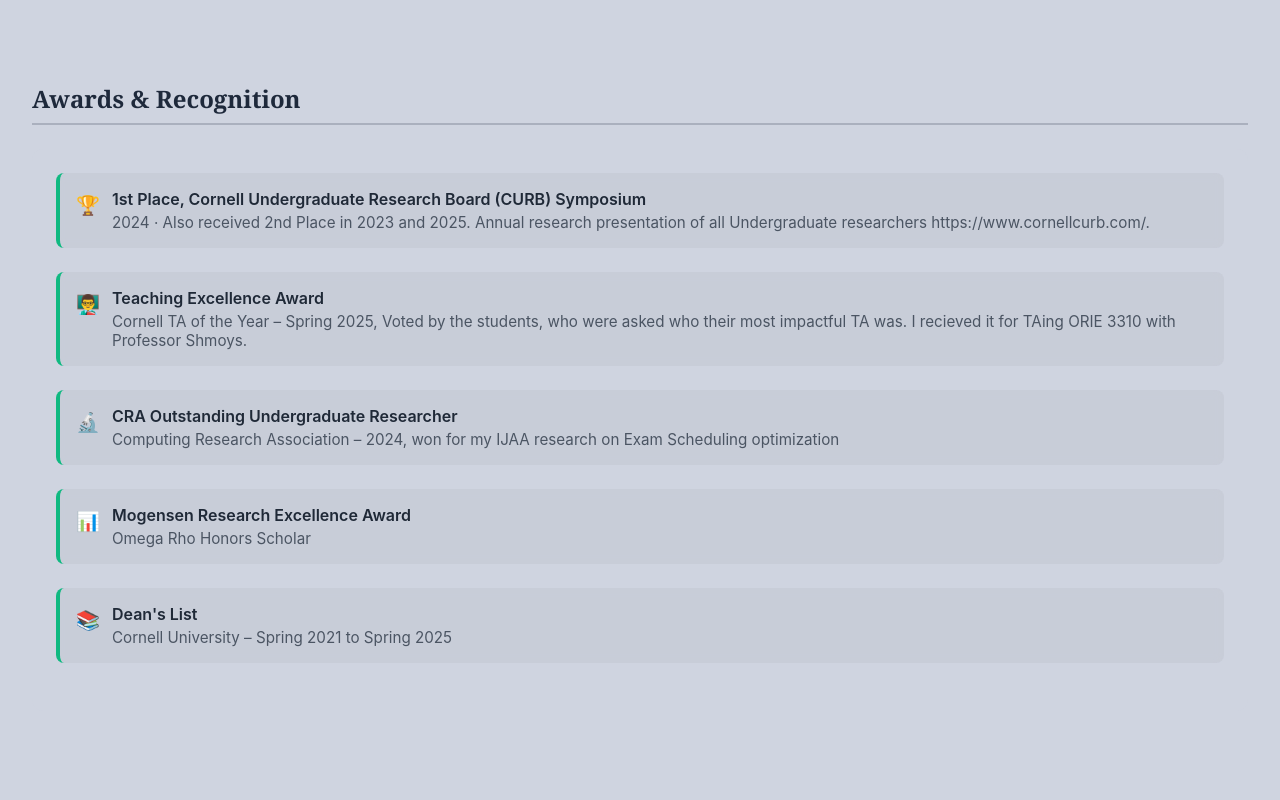
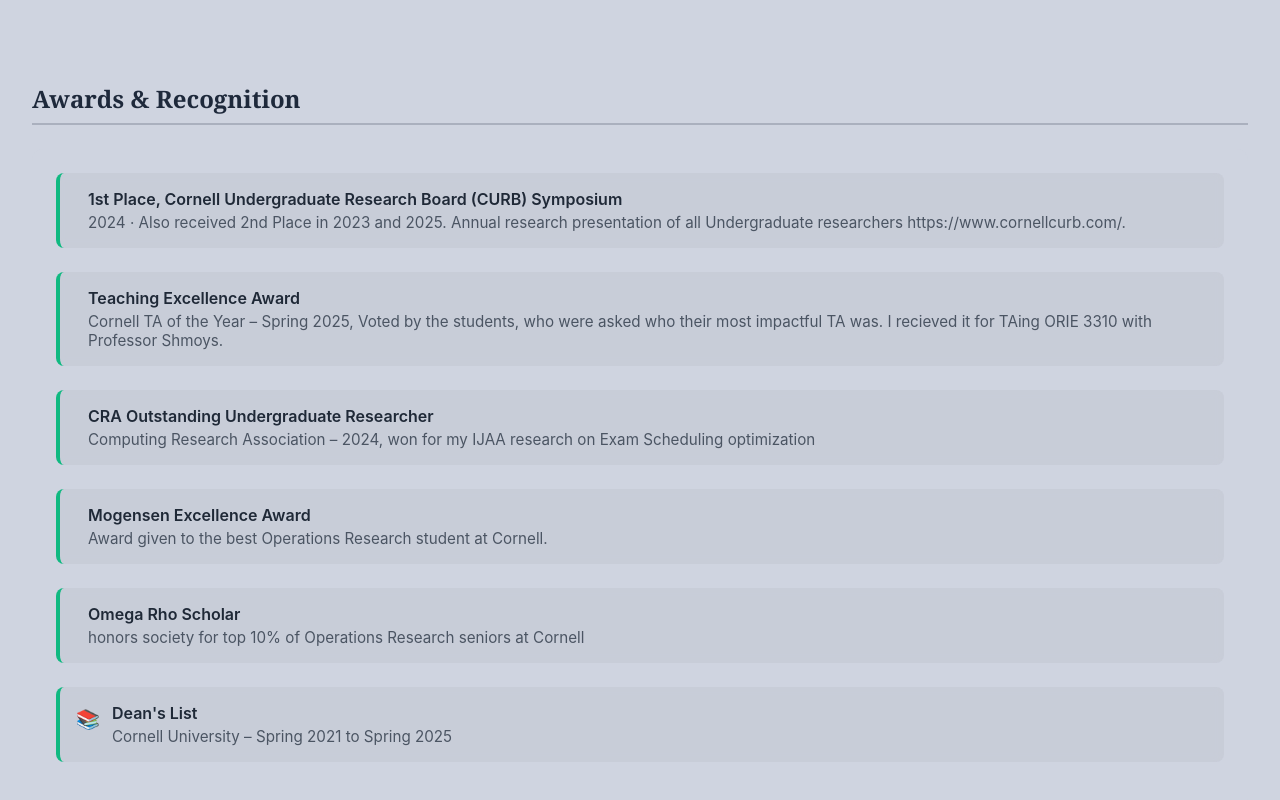
Before and after one commit to AdamJovine/AdamJovine.github.io, a Next.js app: page /awards in a window 1280 px wide. Shown: the part 360-1160 px from the top of the page. Built offline with nearby package versions, Linux system fonts and the light colour scheme.

Commit message:
update info

```diff
--- a/pages/awards.js
+++ b/pages/awards.js
@@ -75,7 +75,7 @@
           <h2 className="section-title">Awards & Recognition</h2>
           <div className="awards-content" style={{ color: '#374151' }}>
             <div className="award-item">
-              <span className="award-bullet">🏆</span>
+              <span className="award-bullet"></span>
               <div className="award-content">
                 <div className="award-title">1st Place, Cornell Undergraduate Research Board (CURB) Symposium</div>
                 <div className="award-description">2024 · Also received 2nd Place in 2023 and 2025. Annual research presentation of all Undergraduate researchers https://www.cornellcurb.com/.  </div>
@@ -83,7 +83,7 @@
             </div>
 
             <div className="award-item">
-              <span className="award-bullet">👨‍🏫</span>
+              <span className="award-bullet"></span>
               <div className="award-content">
                 <div className="award-title">Teaching Excellence Award</div>
                 <div className="award-description">Cornell TA of the Year – Spring 2025, Voted by the students, who were asked who their most impactful TA was.  I recieved it for TAing ORIE 3310 with Professor Shmoys. </div>
@@ -91,7 +91,7 @@
             </div>
 
             <div className="award-item">
-              <span className="award-bullet">🔬</span>
+              <span className="award-bullet"></span>
               <div className="award-content">
                 <div className="award-title">CRA Outstanding Undergraduate Researcher</div>
                 <div className="award-description">Computing Research Association – 2024, won for my IJAA research on Exam Scheduling optimization</div>
@@ -99,10 +99,17 @@
             </div>
 
             <div className="award-item">
-              <span className="award-bullet">📊</span>
+              <span className="award-bullet"></span>
               <div className="award-content">
-                <div className="award-title">Mogensen Research Excellence Award</div>
-                <div className="award-description">Omega Rho Honors Scholar</div>
+                <div className="award-title">Mogensen Excellence Award</div>
+                <div className="award-description">Award given to the best Operations Research student at Cornell. </div>
+              </div>
+            </div>
+            <div className="award-item">
+              <span className="award-bullet"></span>
+              <div className="award-content">
+                <div className="award-title">Omega Rho Scholar</div>
+                <div className="award-description"> honors society for top 10% of Operations Research seniors at Cornell </div>
               </div>
             </div>
 
--- a/pages/index.js
+++ b/pages/index.js
@@ -57,7 +57,7 @@
             </p>
 
             <p style={{ marginBottom: '1.5rem' }}>
-              Beyond research, I'm passionate about teaching, playing the Piano, JS Bach, and cooking.
+              Beyond research, I'm passionate about teaching, playing the piano, and gardening.
               Feel free to email me, if you would like to talk.
             </p>
           </div>
```
